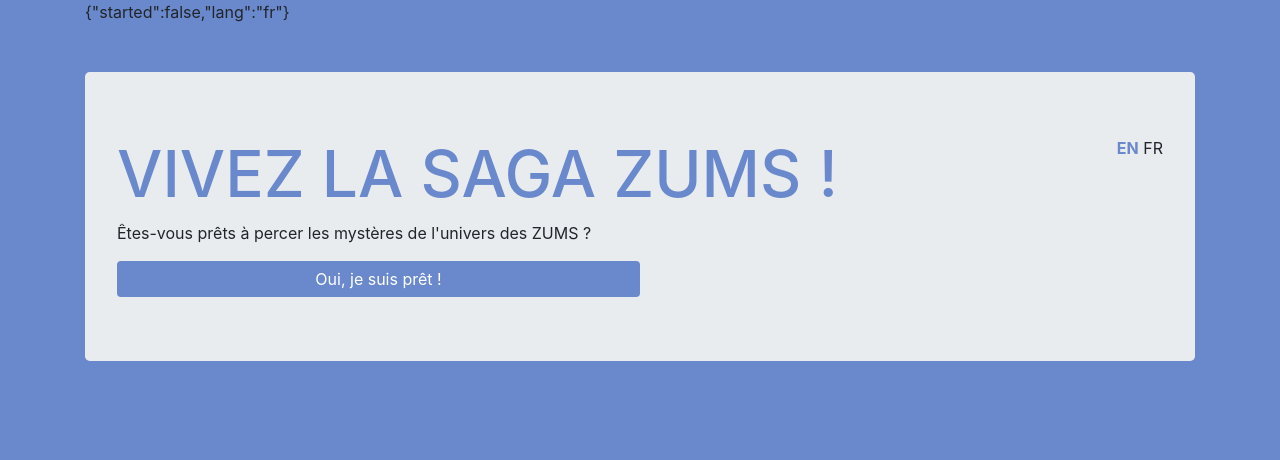
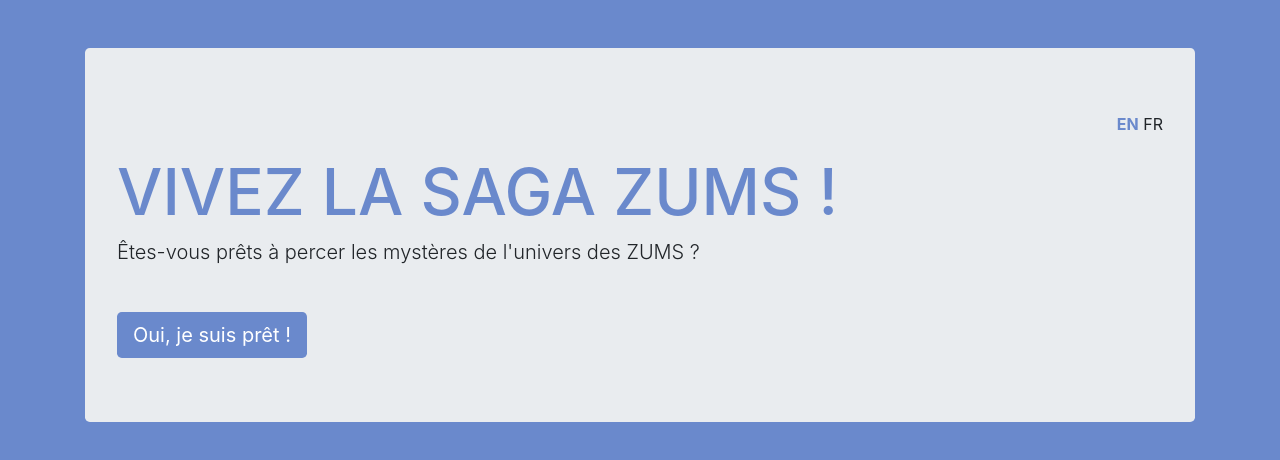
Before and after one commit to Skaant/zums-saga, a Svelte app: page / in a window 1280 px wide. Shown: the top 460 px of the page. Built offline with nearby package versions, Linux system fonts and the light colour scheme.

Commit message:
LandingPage + .langs

```diff
--- a/src/App.svelte
+++ b/src/App.svelte
@@ -8,6 +8,7 @@
 	import Cell from "./_components/Cell/Cell.svelte";
 	import CellPanel from "./_components/CellPanel/CellPanel.svelte";
 	import appLangsEnum from "./_motifs/app/_enums/langs/app.langs.enum"
+	import LandingPage from './_components/LandingPage/LandingPage.svelte'
 
 	const {
 		xMin,
@@ -19,29 +20,7 @@
 	$: focusCell = $gridStore.selectedCell
 		|| $gridStore.hoveredCell
 
-	function handleSwitchLang(lang) {
-
-		appStore.update(app => ({
-
-			...app,
-			lang
-		}))
-	}
-
-	function handleStart() {
-
-		appStore.update(app => ({
-
-			...app,
-			started: true
-		}))
-	}
-
 </script>
-
-<div class='container'>
-
-	{ JSON.stringify($appStore)}
 
 { #if $appStore.started }
 
@@ -64,52 +43,6 @@
 
 { :else }
 
-		<div class='jumbotron my-5'>
-			{ #if $appStore.lang === appLangsEnum.FR }
-
-				<div class='float-right'>
-					<span class='text-link'
-						on:click={ () =>
-
-								handleSwitchLang(appLangsEnum.EN) }>
-						EN</span>
-					<span>FR</span>
-				</div>
-
-				<h1>Vivez la SAGA ZUMS !</h1>
-				<p>Êtes-vous prêts à percer les mystères de l'univers des ZUMS ?</p>
-
-				<button type='button'
-						class='btn btn-primary col-6'
-						on:click={ handleStart }>
-					Oui, je suis prêt !</button>
+	<LandingPage />
 
 { /if }
-			{ #if $appStore.lang === appLangsEnum.EN }
-
-				<div class='float-right'>
-					<span>EN</span>
-					<span class='text-link'
-						on:click={ () =>
-
-								handleSwitchLang(appLangsEnum.FR) }>
-						FR</span>
-				</div>
-
-				<h1>Live the ZUMS SAGA !</h1>
-				<p>Are you ready to discover the secrets of the ZUMS universe ?</p>
-
-			{ /if }
-		</div>
-
-	{ /if }
-</div>
-
-<style>
-
-	h1 {
-		color: #6a89cc;
-		text-transform: uppercase;
-		font-size: 4em;
-	}
-</style>
--- /dev/null
+++ b/src/_components/LandingPage/LandingPage.langs.js
@@ -0,0 +1,14 @@
+import appLangsEnum from "../../_motifs/app/_enums/langs/app.langs.enum";
+
+export default {
+  [appLangsEnum.EN]: {
+    'title': "Live the ZUMS SAGA !",
+    'lead': "Are you ready to discover the secrets of the ZUMS universe ?",
+    'start-button': "Yes, I'm ready !"
+  },
+  [appLangsEnum.FR]: {
+    'title': "Vivez la SAGA ZUMS !",
+    'lead': "Êtes-vous prêts à percer les mystères de l'univers des ZUMS ?",
+    'start-button': "Oui, je suis prêt !"
+  }
+}
--- /dev/null
+++ b/src/_components/LandingPage/LandingPage.svelte
@@ -0,0 +1,67 @@
+<script>
+
+  import appStore from "./../../_stores/app/app.store"
+  import langs from "./LandingPage.langs"
+	import appLangsEnum from "./../../_motifs/app/_enums/langs/app.langs.enum"
+
+  $: lang = $appStore.lang
+  $: switchTargetLang = lang === appLangsEnum.FR
+    ? appLangsEnum.EN
+
+    : appLangsEnum.FR
+
+  function handleSwitchLang(lang) {
+
+    appStore.update(app => ({
+
+      ...app,
+      lang
+    }))
+  }
+
+  function handleStart() {
+
+    appStore.update(app => ({
+
+      ...app,
+      started: true
+    }))
+  }
+
+</script>
+
+<div class='container'>
+
+  <div class='jumbotron my-5'>
+
+    <div class='float-right'>
+      <span class='text-link'
+        on:click={ () =>
+
+            handleSwitchLang(switchTargetLang) }>
+        { switchTargetLang.toUpperCase() }</span>
+      <span>
+        { lang.toUpperCase() }</span>
+    </div>
+
+    <h1 class='mt-5 mb-3'>
+      { langs[lang]['title'] }</h1>
+    <h2 class='lead mb-5'>
+      { langs[lang]['lead'] }</h2>
+
+    <button type='button'
+        class='btn btn-lg btn-primary'
+        on:click={ handleStart }>
+      { langs[lang]['start-button'] }</button>
+  </div>
+</div>
+
+<style>
+
+	h1 {
+		color: #6a89cc;
+		text-transform: uppercase;
+    font-size: 4em;
+    line-height: 1;
+	}
+</style>
```
Lines whose indentation alone changed are shown as unchanged.
